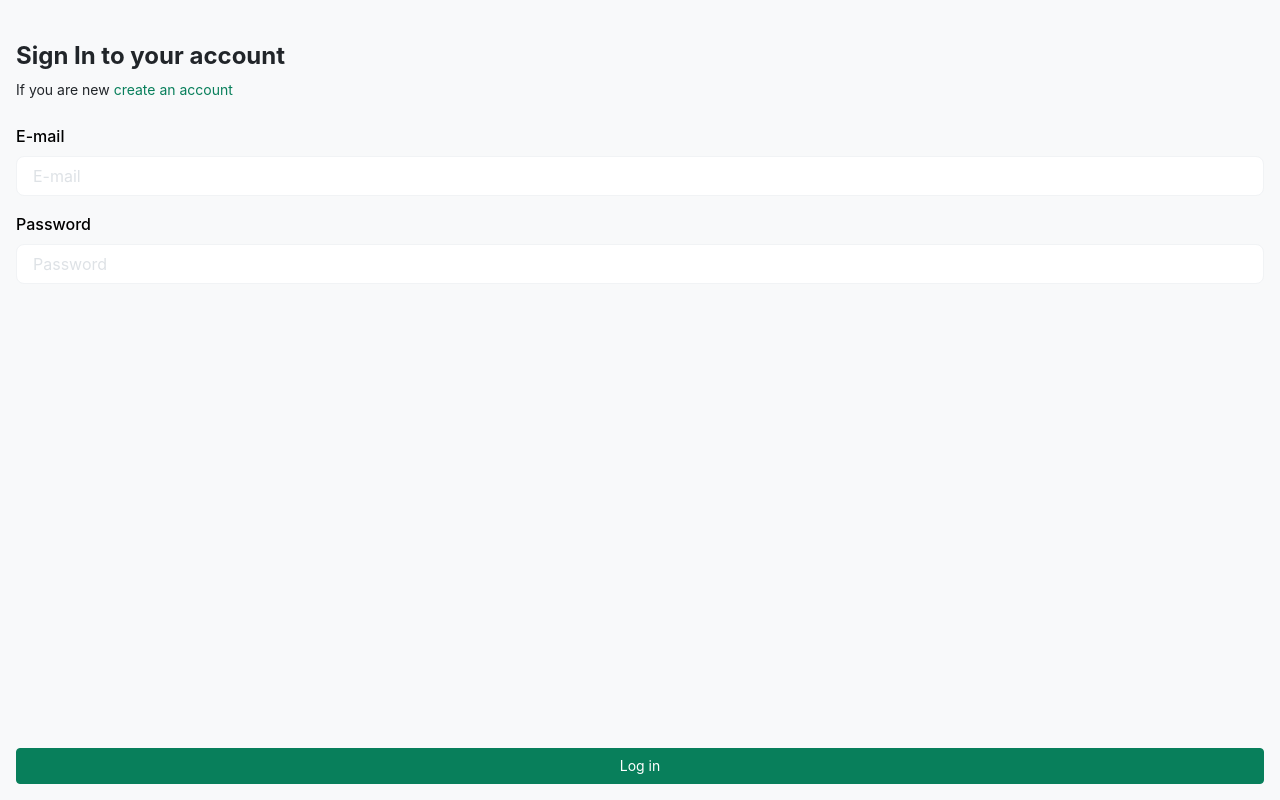
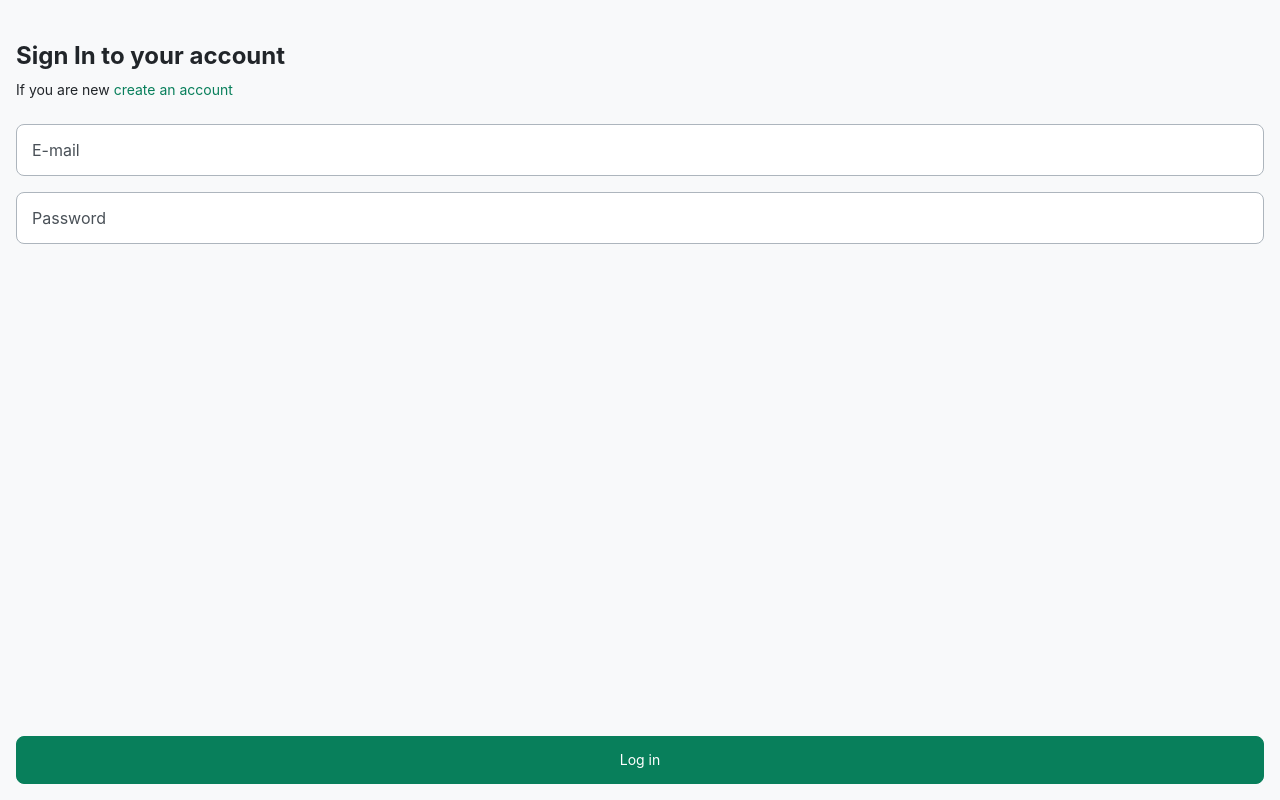
Before and after one commit to arlops22/cashtrack, a React (Vite) app in the folder frontend/: page /auth/sign-in in a window 1280 px wide. Built offline with nearby package versions, Linux system fonts and the light colour scheme.

Commit message:
refactor: add new style for input component + input props refactor

```diff
--- a/frontend/src/view/components/atoms/Button/button.variants.ts
+++ b/frontend/src/view/components/atoms/Button/button.variants.ts
@@ -16,8 +16,8 @@ export const buttonVariants = cva(
             },
             size: {
                 sm: 'px-2 text-label-sm h-6 rounded-[3px]',
-                md: 'px-4 text-label-lg h-7.5 rounded-[3px]',
-                lg: 'px-8 text-label-lg h-9 rounded',
+                md: 'px-4 text-label-lg h-8 rounded-lg',
+                lg: 'px-8 text-label-lg h-12 rounded-lg',
             },
             loading: {
                 true: 'text-transparent!',
--- a/frontend/src/view/components/atoms/Input/index.tsx
+++ b/frontend/src/view/components/atoms/Input/index.tsx
@@ -1,4 +1,11 @@
-import { forwardRef, type InputHTMLAttributes, type ReactElement } from 'react';
+import {
+    forwardRef,
+    useId,
+    type ComponentPropsWithRef,
+    type ElementType,
+    type InputHTMLAttributes,
+    type ReactNode,
+} from 'react';
 
 import { cn } from '../../../../app/utils/cn';
 import {
@@ -9,110 +16,104 @@ import {
     supportTextVariants,
     wrapperClass,
 } from './input.variants';
+import { inputRegistry, type InputConfig, type InputType } from './input.registry';
 
-interface IProps extends InputHTMLAttributes<HTMLInputElement | HTMLTextAreaElement> {
-    label?: string;
-    type: 'text' | 'number' | 'e-mail' | 'password' | 'textarea' | 'date' | 'time';
-    rightBtnAction?: () => void;
-    rightIconComponent?: ReactElement;
-    leftIconComponent?: ReactElement;
+interface IBaseProps extends InputHTMLAttributes<HTMLInputElement | HTMLTextAreaElement> {
+    error?: string;
+    supportText?: string;
+    leftIconComponent?: ReactNode;
+    rightIconComponent?: ReactNode;
+    onRightIconClick?: () => void;
+    rightIconLabel?: string;
     className?: string;
-    supportText?: string;
-    error?: Partial<Record<keyof IProps['name'], { message: string }>>;
+    inputClassName?: string;
 }
+
+type TInputProps = IBaseProps & {
+    type?: Exclude<InputType, 'textarea'>;
+} & Omit<ComponentPropsWithRef<'input'>, 'type' | 'className'>;
+
+type TTextareaProps = IBaseProps & {
+    type: 'textarea';
+} & Omit<ComponentPropsWithRef<'textarea'>, 'type' | 'className'>;
+
+export type IProps = TInputProps | TTextareaProps;
 
 const Input = forwardRef<any, IProps>((props, ref) => {
     const {
-        rightBtnAction,
+        onRightIconClick,
         rightIconComponent,
         error,
         className,
         supportText,
-        label,
-        type,
+        type = 'text',
         leftIconComponent,
         disabled,
         ...fieldProps
     } = props;
 
-    const input_props = {
-        ...fieldProps,
-        ref,
-        type,
-        disabled,
-        className: cn(
-            inputVariants({
-                invalid: error !== undefined,
-                disabled,
-                hasLeftIcon: leftIconComponent !== undefined,
-                multiline: type === 'textarea',
-            }),
-            className,
-        ),
-    };
+    const generatedId = useId();
+    const id = fieldProps.id ?? fieldProps.name ?? generatedId;
 
-    const inputs: any = {
-        textarea: {
-            tag: 'textarea',
-            input_props: {
-                ...input_props,
-                rows: 4,
-            },
-        },
-        text: {
-            tag: 'input',
-            input_props,
-        },
-        number: {
-            tag: 'input',
-            input_props,
-        },
-        'e-mail': {
-            tag: 'input',
-            input_props,
-        },
-        password: {
-            tag: 'input',
-            input_props,
-        },
-        date: {
-            tag: 'input',
-            input_props,
-        },
-        time: {
-            tag: 'input',
-            input_props,
-        },
-    };
+    const config: InputConfig = inputRegistry[type];
+    const Tag: ElementType = config.tag;
 
-    const InputTag = inputs[type].tag;
-    const input_tag_props = inputs[type].input_props;
+    const invalid = Boolean(error);
+    const helperText = error ?? supportText;
+    const helperId = `${id}-helper`;
 
     return (
         <div className={cn('w-full', className)}>
             <div className={wrapperClass}>
                 {leftIconComponent && <div className={leftIconClass}>{leftIconComponent}</div>}
 
-                <InputTag id={fieldProps.name} {...input_tag_props} />
+                <Tag
+                    id={id}
+                    ref={ref}
+                    {...config.props}
+                    {...fieldProps}
+                    type={config.htmlType}
+                    aria-invalid={invalid || undefined}
+                    aria-describedby={helperText ? helperId : undefined}
+                    className={cn(
+                        inputVariants({
+                            invalid,
+                            disabled,
+                            hasLeftIcon: leftIconComponent !== undefined,
+                            multiline: type === 'textarea',
+                        }),
+                    )}
+                />
+
+                <label
+                    className={cn(
+                        labelVariants({
+                            invalid,
+                            hasLeftIcon: leftIconComponent !== undefined,
+                            multiline: type === 'textarea',
+                        }),
+                    )}
+                    htmlFor={fieldProps.name}
+                >
+                    {fieldProps.placeholder}
+                </label>
 
                 {rightIconComponent !== undefined && (
                     <button
                         type="button"
-                        onClick={() => (rightBtnAction ? rightBtnAction() : null)}
-                        className={cn(rightIconVariants({ clickable: rightBtnAction !== undefined }))}
+                        onClick={() => (onRightIconClick ? onRightIconClick() : null)}
+                        className={cn(rightIconVariants({ clickable: onRightIconClick !== undefined }))}
                     >
                         {rightIconComponent}
                     </button>
                 )}
-
-                {label && (
-                    <label className={cn(labelVariants({ invalid: error !== undefined }))} htmlFor={fieldProps.name}>
-                        {label}
-                    </label>
-                )}
             </div>
 
-            {supportText && <p className={cn(supportTextVariants({ invalid: error !== undefined }))}>{supportText}</p>}
+            {helperText && (
+                <p id={helperId} role={invalid ? 'alert' : undefined} className={supportTextVariants({ invalid })}>
+                    {helperText}
+                </p>
+            )}
         </div>
     );
 });
--- a/frontend/src/view/components/atoms/Input/input.variants.ts
+++ b/frontend/src/view/components/atoms/Input/input.variants.ts
@@ -1,20 +1,25 @@
 import { cva } from 'class-variance-authority';
 
 export const inputVariants = cva(
-    'w-full h-10 border rounded-lg px-4 py-3 text-body-lg transition duration-200 outline-none ' +
-        'placeholder:text-body-lg placeholder:text-gray-300 placeholder:font-normal',
+    'peer w-full rounded-lg border text-body-lg outline-none transition-all ' + 'placeholder:text-transparent',
     {
         variants: {
             invalid: {
                 true: 'border-primary-d',
-                false: 'border-gray-100',
+                false: 'border-gray-500 focus:border-gray-800',
             },
             disabled: {
-                true: 'cursor-not-allowed bg-stroke-low text-stroke-high',
-                false: 'bg-white text-paragraph-high',
+                true: 'cursor-not-allowed bg-gray-100 text-gray-500',
+                false: 'bg-white text-gray-800',
             },
-            hasLeftIcon: { true: 'pl-10', false: '' },
-            multiline: { true: 'min-h-[130px]', false: '' },
+            hasLeftIcon: {
+                true: 'pl-10 pr-4',
+                false: 'px-4',
+            },
+            multiline: {
+                false: 'h-[52px] pt-4 pb-1 placeholder-shown:py-0',
+                true: 'min-h-[130px] pt-6 pb-2',
+            },
         },
         defaultVariants: {
             invalid: false,
@@ -25,12 +30,30 @@ export const inputVariants = cva(
     },
 );
 
-export const labelVariants = cva('text-body-lg font-medium mb-2', {
-    variants: {
-        invalid: { true: 'text-primary-d', false: 'text-paragraph-medium' },
+export const labelVariants = cva(
+    'pointer-events-none absolute top-2 text-label-sm transition-all ' + 'peer-placeholder-shown:text-body-lg',
+    {
+        variants: {
+            invalid: {
+                true: 'text-primary-d',
+                false: 'text-gray-700',
+            },
+            hasLeftIcon: {
+                true: 'left-[37px]',
+                false: 'left-4',
+            },
+            multiline: {
+                false: 'peer-placeholder-shown:top-1/2 peer-placeholder-shown:-translate-y-1/2',
+                true: 'peer-placeholder-shown:top-6',
+            },
+        },
+        defaultVariants: {
+            invalid: false,
+            hasLeftIcon: false,
+            multiline: false,
+        },
     },
-    defaultVariants: { invalid: false },
-});
+);
 
 export const supportTextVariants = cva('text-caption ml-2 mt-1', {
     variants: {
--- a/frontend/src/view/pages/auth/sign-in/index.tsx
+++ b/frontend/src/view/pages/auth/sign-in/index.tsx
@@ -1,9 +1,13 @@
+import { useState } from 'react';
 import { Link } from 'react-router-dom';
+
 import Button from '../../../components/atoms/Button';
 import Input from '../../../components/atoms/Input';
 import Typography from '../../../components/atoms/Typography';
 
 export default function SignIn() {
+    const [isPasswordVisible, setIsPasswordVisible] = useState(false);
+
     return (
         <form className="h-full flex flex-col justify-between">
             <div>
@@ -16,8 +20,12 @@ export default function SignIn() {
                         create an account
                     </Link>
                 </Typography>
-                <Input type="text" label="E-mail" placeholder="E-mail" className="mb-2" />
-                <Input type="text" label="Password" placeholder="Password" />
+                <Input type="text" placeholder="E-mail" className="mb-4" />
+                <Input
+                    type={isPasswordVisible ? 'text' : 'password'}
+                    placeholder="Password"
+                    onRightIconClick={() => setIsPasswordVisible(oldState => !oldState)}
+                />
             </div>
             <Button type="submit">Log in</Button>
         </form>
--- a/frontend/src/view/pages/auth/sign-up/index.tsx
+++ b/frontend/src/view/pages/auth/sign-up/index.tsx
@@ -1,4 +1,5 @@
 import { Link } from 'react-router-dom';
+
 import Button from '../../../components/atoms/Button';
 import Input from '../../../components/atoms/Input';
 import Typography from '../../../components/atoms/Typography';
@@ -16,10 +17,10 @@ export default function SignUp() {
                         Log in
                     </Link>
                 </Typography>
-                <Input type="text" label="First Name" placeholder="First Name" className="mb-2" />
-                <Input type="text" label="Last Name" placeholder="Last Name" className="mb-2" />
-                <Input type="text" label="E-mail" placeholder="E-mail" className="mb-2" />
-                <Input type="text" label="Password" placeholder="Password" />
+                <Input type="text" placeholder="First Name" className="mb-4" />
+                <Input type="text" placeholder="Last Name" className="mb-4" />
+                <Input type="text" placeholder="E-mail" className="mb-4" />
+                <Input type="text" placeholder="Password" />
             </div>
             <Button type="submit">Create Account</Button>
         </form>
```
